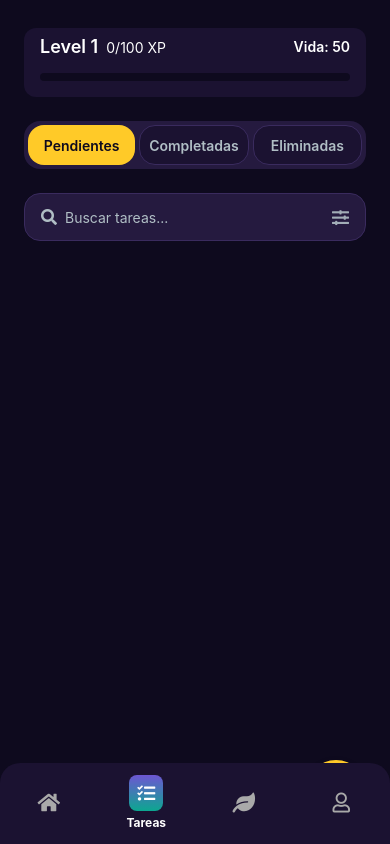
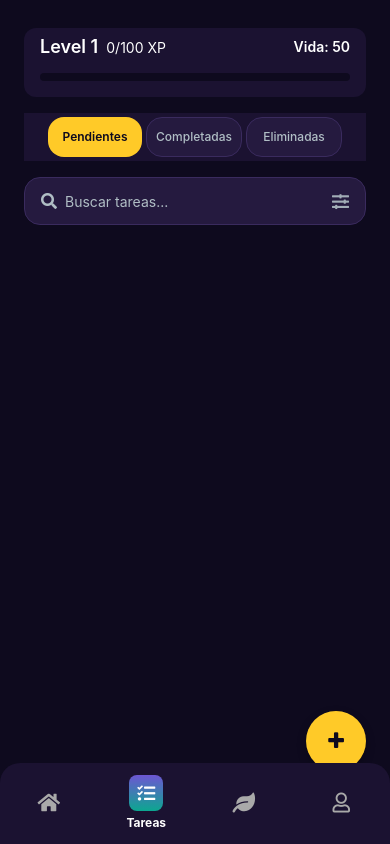
Before and after one commit to codesebastianvega/mana-bloom-app, a React Native app: screen /TasksScreen in a window 390 px wide. Built offline with nearby package versions, Linux system fonts and the light colour scheme.

Commit message:
fix: restore task item and filter bar

```diff
--- a/src/components/FilterBar/FilterBar.js
+++ b/src/components/FilterBar/FilterBar.js
@@ -21,9 +21,7 @@ export default function FilterBar({ filters, active, onSelect }) {
             accessibilityRole="button"
             accessibilityState={{ selected: isActive }}
           >
-            <Text
-              style={[styles.label, isActive ? styles.labelActive : styles.labelInactive]}
-            >
+            <Text style={isActive ? styles.textActive : styles.textInactive}>
               {f.label}
             </Text>
           </Pressable>
--- a/src/components/FilterBar/FilterBar.styles.js
+++ b/src/components/FilterBar/FilterBar.styles.js
@@ -5,16 +5,17 @@
 // Autor: Codex - Fecha: 2025-08-13
 
 import { StyleSheet } from "react-native";
-import { Colors, Spacing, Radii } from "../../theme";
+import { Colors, Spacing, Radii, Typography } from "../../theme";
 
 export default StyleSheet.create({
   container: {
     flexDirection: "row",
-    backgroundColor: Colors.surfaceElevated,
-    borderRadius: Radii.lg,
-    padding: Spacing.tiny,
     gap: Spacing.tiny,
-    marginVertical: Spacing.small,
+    paddingHorizontal: Spacing.large,
+    paddingVertical: Spacing.tiny,
+    backgroundColor: Colors.surface,
+    zIndex: 50,
+    elevation: 4,
   },
   button: {
     flex: 1,
@@ -27,18 +28,17 @@ export default StyleSheet.create({
     backgroundColor: Colors.accent,
   },
   buttonInactive: {
-    backgroundColor: Colors.surface,
+    backgroundColor: Colors.surfaceElevated,
     borderWidth: 1,
     borderColor: Colors.separator,
   },
-  label: {
-    fontSize: 14,
+  textActive: {
+    ...Typography.caption,
+    color: Colors.onAccent,
     fontWeight: "600",
   },
-  labelActive: {
-    color: Colors.onAccent,
-  },
-  labelInactive: {
+  textInactive: {
+    ...Typography.caption,
     color: Colors.textMuted,
   },
 });
--- a/src/components/SwipeableTaskItem/SwipeableTaskItem.js
+++ b/src/components/SwipeableTaskItem/SwipeableTaskItem.js
@@ -1,8 +1,8 @@
-// [MB] Módulo: Tasks / Sección: Tarea swipeable
+// [MB] Módulo: Tasks / Sección: Tarjeta de tarea
 // Afecta: TasksScreen (interacción de completar y eliminar tareas)
 // Propósito: Item de tarea deslizable con acciones y recompensas
 // Puntos de edición futura: animaciones y estilos en SwipeableTaskItem
-// Autor: Codex - Fecha: 2025-08-12
+// Autor: Codex - Fecha: 2025-08-13
 
 import React, { useRef, useState } from "react";
 import {
@@ -186,17 +186,19 @@ export default function SwipeableTaskItem({
       {/* task content */}
       <Animated.View
         style={[
-          styles.taskItem,
+          styles.card,
           {
             transform: [{ translateX: pan }, { scale }],
             opacity: task.completed || task.isDeleted ? 0.5 : 1,
-            borderLeftColor: getPriorityColor(task.priority),
           },
         ]}
         {...panResponder.panHandlers}
         onTouchStart={handlePressIn}
         onTouchEnd={handlePressOut}
       >
+        <View
+          style={[styles.accentBar, { backgroundColor: elementInfo.color }]}
+        />
         <TouchableOpacity
           style={styles.contentRow}
           onPress={() => onEditTask(task)}
@@ -327,7 +329,7 @@ export default function SwipeableTaskItem({
         )}
 
         {/* ——— Chips de metadatos ——— */}
-        <View style={styles.chipRow}>
+        <View style={styles.metaRow}>
           <View
             style={[styles.elementChip, { backgroundColor: elementInfo.color }]}
             accessible
@@ -340,7 +342,7 @@ export default function SwipeableTaskItem({
             />
           </View>
           <View style={[styles.chip, { backgroundColor: typeConfig.color }]}>
-            <Text style={[styles.chipText, styles.typeChipText]}>
+            <Text style={styles.chipText}>
               {typeConfig.label}
             </Text>
           </View>
@@ -361,12 +363,16 @@ export default function SwipeableTaskItem({
               {getPriorityLabel(task.priority)}
             </Text>
           </View>
-          {task.tags?.map((tag) => (
-            <View key={tag} style={[styles.chip, styles.tagChip]}>
-              <Text style={styles.chipText}>{tag}</Text>
-            </View>
-          ))}
         </View>
+        {task.tags?.length > 0 && (
+          <View style={[styles.metaRow, styles.labelRow]}>
+            {task.tags.map((tag) => (
+              <View key={tag} style={[styles.chip, styles.tagChip]}>
+                <Text style={styles.chipText}>{tag}</Text>
+              </View>
+            ))}
+          </View>
+        )}
       </Animated.View>
     </View>
   );
--- a/src/components/SwipeableTaskItem/SwipeableTaskItem.styles.js
+++ b/src/components/SwipeableTaskItem/SwipeableTaskItem.styles.js
@@ -1,4 +1,4 @@
-// [MB] Módulo: Tasks / Sección: Tarea swipeable
+// [MB] Módulo: Tasks / Sección: Tarjeta de tarea
 // Afecta: SwipeableTaskItem
 // Propósito: estilos de tarjeta y chips
 // Puntos de edición futura: animaciones y badges
@@ -14,9 +14,7 @@ import {
 } from "../../theme";
 
 export default StyleSheet.create({
-  container: {
-    marginVertical: Spacing.small,
-  },
+  container: {},
   actionsOverlay: {
     ...StyleSheet.absoluteFillObject,
     flexDirection: "row",
@@ -49,12 +47,21 @@ export default StyleSheet.create({
     marginTop: Spacing.tiny,
     fontSize: 12,
   },
-  taskItem: {
+  card: {
+    width: "100%",
     backgroundColor: Colors.surfaceElevated,
     borderRadius: Radii.lg,
-    padding: Spacing.small + Spacing.tiny,
-    borderLeftWidth: Spacing.tiny / 2,
+    padding: Spacing.base,
+    paddingLeft: Spacing.large,
+    marginVertical: Spacing.small,
     ...Elevation.card,
+  },
+  accentBar: {
+    position: "absolute",
+    left: 0,
+    top: 0,
+    bottom: 0,
+    width: Spacing.tiny,
   },
   contentRow: {
     flexDirection: "row",
@@ -62,7 +69,6 @@ export default StyleSheet.create({
   },
   textContainer: {
     flex: 1,
-    marginLeft: 1,
   },
   title: {
     ...Typography.title,
@@ -124,11 +130,13 @@ export default StyleSheet.create({
     textDecorationLine: "line-through",
   },
 
-  chipRow: {
+  metaRow: {
     flexDirection: "row",
     flexWrap: "wrap",
     alignItems: "center",
     gap: Spacing.tiny,
+  },
+  labelRow: {
     marginTop: Spacing.tiny,
   },
   elementChip: {
@@ -150,14 +158,12 @@ export default StyleSheet.create({
     lineHeight: Typography.caption.fontSize,
     color: Colors.text,
   },
-  typeChipText: {
-    transform: [{ scale: 0.95 }],
-  },
   priorityChip: {
     borderWidth: StyleSheet.hairlineWidth,
   },
   tagChip: {
     backgroundColor: Colors.surface,
+    transform: [{ scale: 0.95 }],
   },
   priorityChipText: {
     fontWeight: "500",
--- a/src/screens/TasksScreen.js
+++ b/src/screens/TasksScreen.js
@@ -5,15 +5,23 @@
 // Autor: Codex - Fecha: 2025-08-13
 
 import React, { useState, useEffect, useMemo } from "react";
-import { SafeAreaView, FlatList, Modal, View, StatusBar } from "react-native";
+import {
+  SafeAreaView,
+  FlatList,
+  Modal,
+  View,
+  StatusBar,
+  TouchableOpacity,
+} from "react-native";
 import { useSafeAreaInsets } from "react-native-safe-area-context";
+import { useBottomTabBarHeight } from "@react-navigation/bottom-tabs";
+import { FontAwesome } from "@expo/vector-icons";
 import { getTasks as getStoredTasks, setTasks as setStoredTasks } from "../storage";
 
 import StatsHeader from "../components/StatsHeader";
 import SearchBar from "../components/SearchBar/SearchBar";
 import TaskFilters from "../components/TaskFilters";
 import SwipeableTaskItem from "../components/SwipeableTaskItem/SwipeableTaskItem";
-import AddTaskButton, { FAB_SIZE } from "../components/AddTaskButton/AddTaskButton";
 import FilterBar from "../components/FilterBar/FilterBar";
 import styles from "./TasksScreen.styles";
 import { Colors, Spacing } from "../theme";
@@ -141,6 +149,8 @@ const elementInfo = {
 export default function TasksScreen() {
   const dispatch = useAppDispatch();
   const insets = useSafeAreaInsets();
+  const tabBarHeight = useBottomTabBarHeight?.() ?? 56;
+  const fabOffset = tabBarHeight + insets.bottom + Spacing.large;
   // ——— 2) Estados ———
   const [tasks, setTasks] = useState([]);
   const uniqueTags = Array.from(new Set(tasks.flatMap((t) => t.tags || [])));
@@ -358,11 +368,13 @@ export default function TasksScreen() {
         renderItem={({ item }) => {
           if (item.renderType === "filters") {
             return (
-              <FilterBar
-                filters={statusFilters}
-                active={activeFilter}
-                onSelect={setActiveFilter}
-              />
+              <View style={{ backgroundColor: Colors.surface }}>
+                <FilterBar
+                  filters={statusFilters}
+                  active={activeFilter}
+                  onSelect={setActiveFilter}
+                />
+              </View>
             );
           }
           if (item.renderType === "search") {
@@ -377,7 +389,6 @@ export default function TasksScreen() {
             );
           }
           return (
-
             <SwipeableTaskItem
               task={item}
               onToggleComplete={toggleTaskDone}
@@ -401,11 +412,7 @@ export default function TasksScreen() {
           paddingHorizontal: Spacing.large,
           paddingTop: Spacing.base,
         }}
-        ListFooterComponent={
-          <View
-            style={{ height: FAB_SIZE + insets.bottom + Spacing.large }}
-          />
-        }
+        ListFooterComponent={<View style={{ height: fabOffset + Spacing.large }} />}
         keyboardShouldPersistTaps="handled"
         showsVerticalScrollIndicator={false}
         removeClippedSubviews={false}
@@ -416,7 +423,14 @@ export default function TasksScreen() {
         accessibilityRole="list"
       />
 
-      <AddTaskButton onPress={onAddTask} />
+      <TouchableOpacity
+        style={[styles.fab, { bottom: fabOffset }]}
+        onPress={onAddTask}
+        accessibilityRole="button"
+        accessibilityLabel="Añadir tarea"
+      >
+        <FontAwesome name="plus" size={20} color={Colors.onAccent} />
+      </TouchableOpacity>
 
       <Modal
         visible={filtersVisible}
--- a/src/screens/TasksScreen.styles.js
+++ b/src/screens/TasksScreen.styles.js
@@ -5,7 +5,8 @@
 // Autor: Codex - Fecha: 2025-08-13
 
 import { StyleSheet } from "react-native";
-import { Colors, Spacing, Radii } from "../theme";
+import { Colors, Spacing, Radii, Elevation } from "../theme";
+import { FAB_SIZE } from "../components/AddTaskButton/AddTaskButton.styles";
 
 export default StyleSheet.create({
   container: {
@@ -25,4 +26,17 @@ export default StyleSheet.create({
     padding: Spacing.base,
     maxHeight: "90%",
   },
+  fab: {
+    position: "absolute",
+    right: Spacing.large,
+    width: FAB_SIZE,
+    height: FAB_SIZE,
+    borderRadius: FAB_SIZE / 2,
+    alignItems: "center",
+    justifyContent: "center",
+    backgroundColor: Colors.accent,
+    zIndex: 60,
+    ...Elevation.card,
+    elevation: 8,
+  },
 });
```
